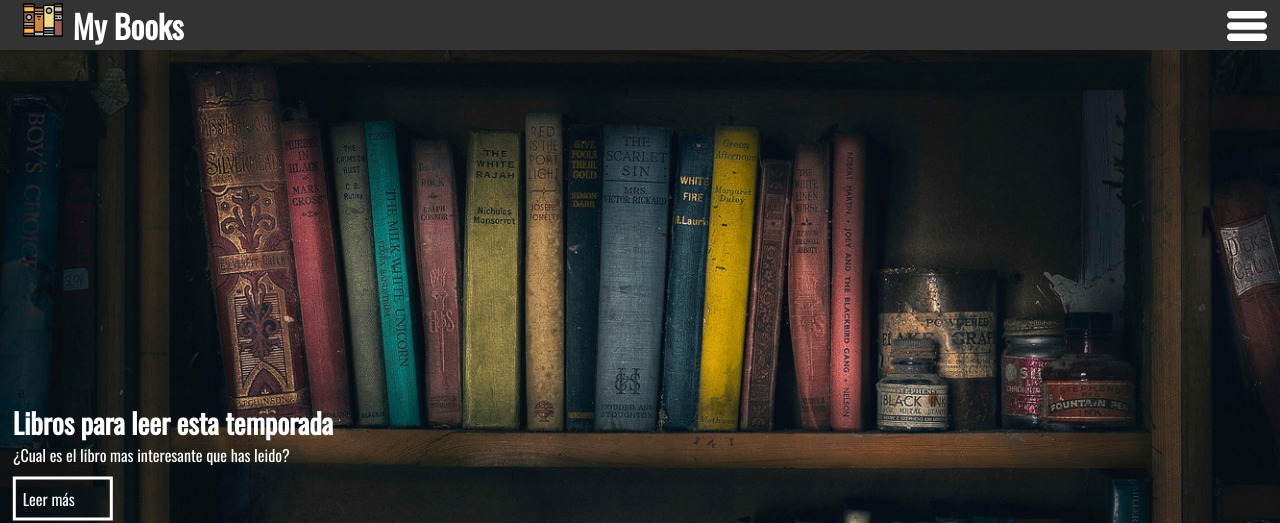
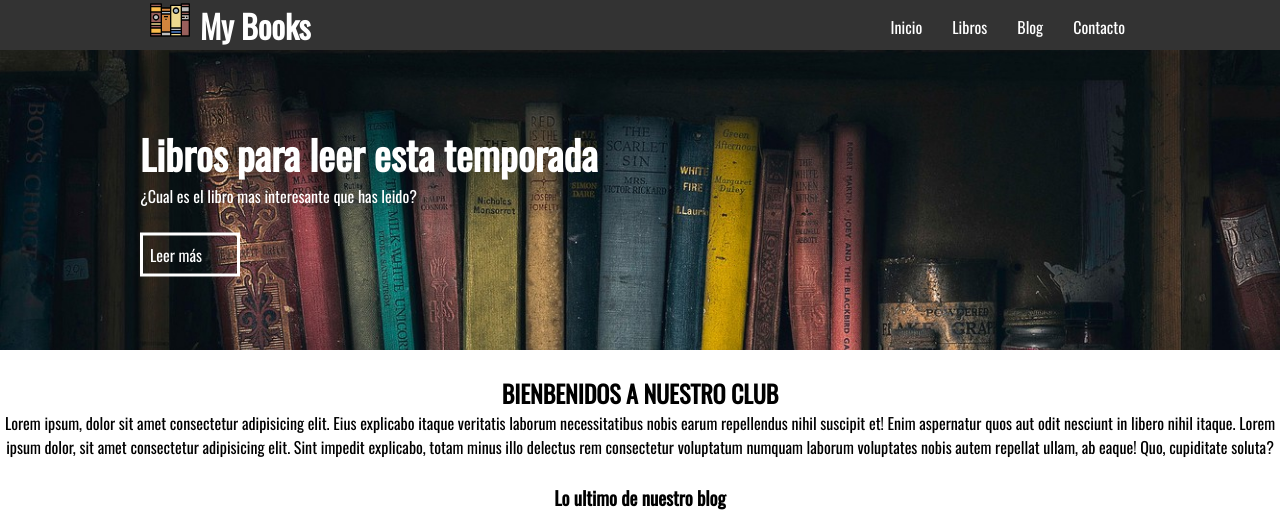
Before and after one commit to CesarVJ/My-Books, a plain HTML site: page index.html in a window 1280 px wide. Shown: the top 523 px of the page. Drawn offline with nearby package versions, Linux system fonts and the light colour scheme.

Commit message:
Sitio terminado

```diff
--- a/css/banner.css
+++ b/css/banner.css
@@ -33,3 +33,29 @@
 #banner a:hover {
     background: rgba(51, 51, 51, 0.5);
 }
+
+@media (min-width:480px) {
+    #banner h2 {
+        font-size: 40px;
+    }
+    #banner a {
+        margin-top: 25px;
+    }
+}
+
+@media (min-width:768px) {
+    #banner {
+        height: 300px;
+        overflow: hidden;
+    }
+    #banner img {
+        height: auto;
+        margin-top: -100px;
+    }
+}
+
+@media (min-width:1024px) {
+    #banner img {
+        margin-top: -10px;
+    }
+}
--- a/css/info.css
+++ b/css/info.css
@@ -21,3 +21,24 @@
     border-radius: 50%;
     border: 5px solid #fff;
 }
+
+@media (min-width:480px) {
+    .info-pet {
+        width: 40%;
+    }
+}
+
+@media (min-width:768px) {
+    .sociales {
+        width: auto;
+    }
+    footer .contenedor {
+        justify-content: space-between;
+    }
+}
+
+@media (min-width:1024px) {
+    .info-pet {
+        width: auto;
+    }
+}
--- a/css/menu.css
+++ b/css/menu.css
@@ -44,3 +44,20 @@ header .contenedor {
 #menu-bar:checked~.menu {
     transform: translateX(0%);
 }
+
+@media (min-width:1024px) {
+    .menu {
+        position: static;
+        width: auto;
+        height: auto;
+        transform: translateX(0%);
+        float: right;
+        display: flex;
+    }
+    .menu a {
+        border: none;
+    }
+    header label {
+        display: none;
+    }
+}
--- a/css/styles.css
+++ b/css/styles.css
@@ -70,3 +70,9 @@ footer .contenedor {
 .icon-footer {
     height: 25px;
 }
+
+@media(min-width:1024px) {
+    .contenedor {
+        width: 1000px;
+    }
+}
--- a/index.html
+++ b/index.html
@@ -15,10 +15,10 @@
             <input type="checkbox" id="menu-bar">
             <label for="menu-bar"> <img class="icon" src="icons/icon-menu.svg" alt=""></label>
             <nav class="menu">
-                <a href="#">Inicio</a>
-                <a href="#">Libros</a>
-                <a href="#">Blog</a>
-                <a href="#">Contacto</a>
+                <a href="#banner">Inicio</a>
+                <a href="#info">Libros</a>
+                <a href="#blog">Blog</a>
+                <a href="#contacto">Contacto</a>
             </nav>
         </div>
     </header>
@@ -77,13 +77,13 @@
         </section>
     </main>
     <footer>
-        <div class="contenedor">
+        <div class="contenedor" id="contacto">
             <p class="copy">My Books &copy; 2020</p>
             <div class="sociales">
-                <a href=""><img class="icon-footer" src="icons/icon-facebook.svg" alt=""></a>
-                <a href=""><img class="icon-footer" src="icons/icon-twitter.svg" alt=""></a>
-                <a href=""><img class="icon-footer" src="icons/icon-instagram.svg" alt=""></a>
-                <a href=""><img class="icon-footer" src="icons/icon-google-plus.svg" alt=""></a>
+                <a href="https://www.facebook.com/cesar.vldz.7" target="_blank"><img class="icon-footer" src="icons/icon-facebook.svg" alt=""></a>
+                <a href="https://twitter.com/Cesar_VaJ" target="_blank"><img class="icon-footer" src="icons/icon-twitter.svg" alt=""></a>
+                <a href="https://www.instagram.com/cesar_valdez_j/" target="_blank"><img class="icon-footer" src="icons/icon-instagram.svg" alt=""></a>
+                <a href="https://aboutme.google.com/" target="_blank"><img class="icon-footer" src="icons/icon-google-plus.svg" alt=""></a>
             </div>
         </div>
     </footer>
```
